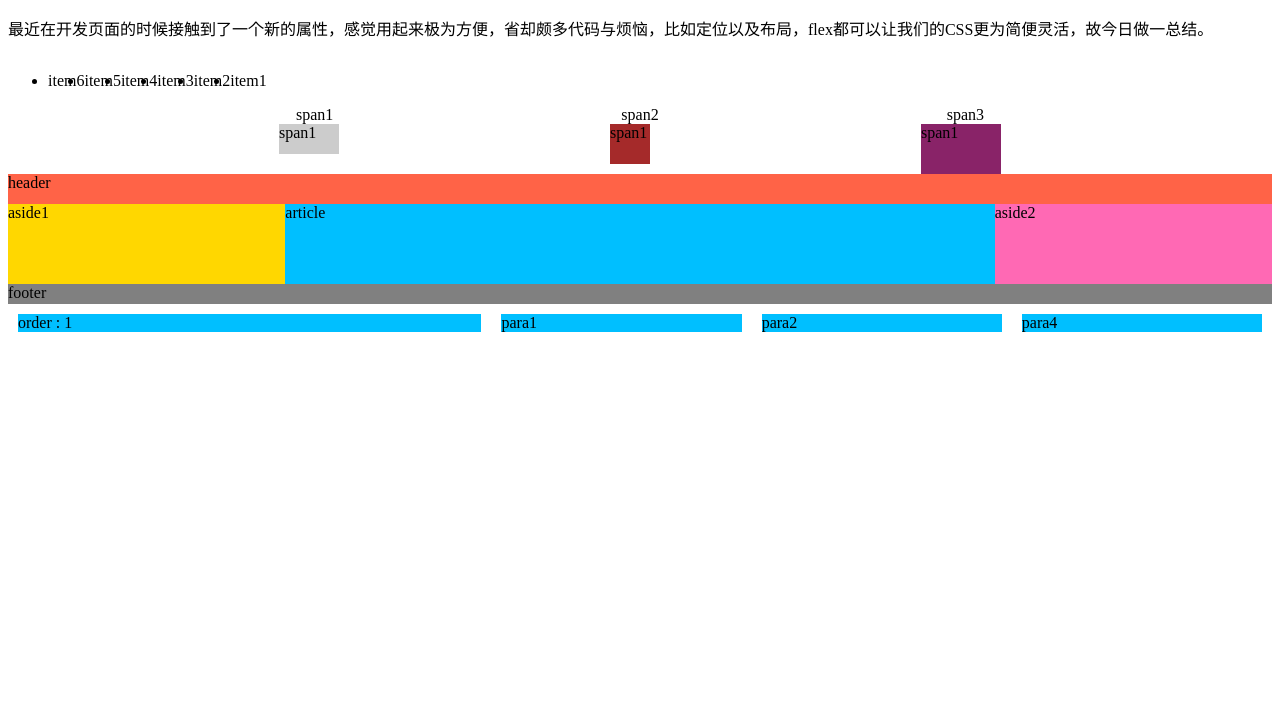
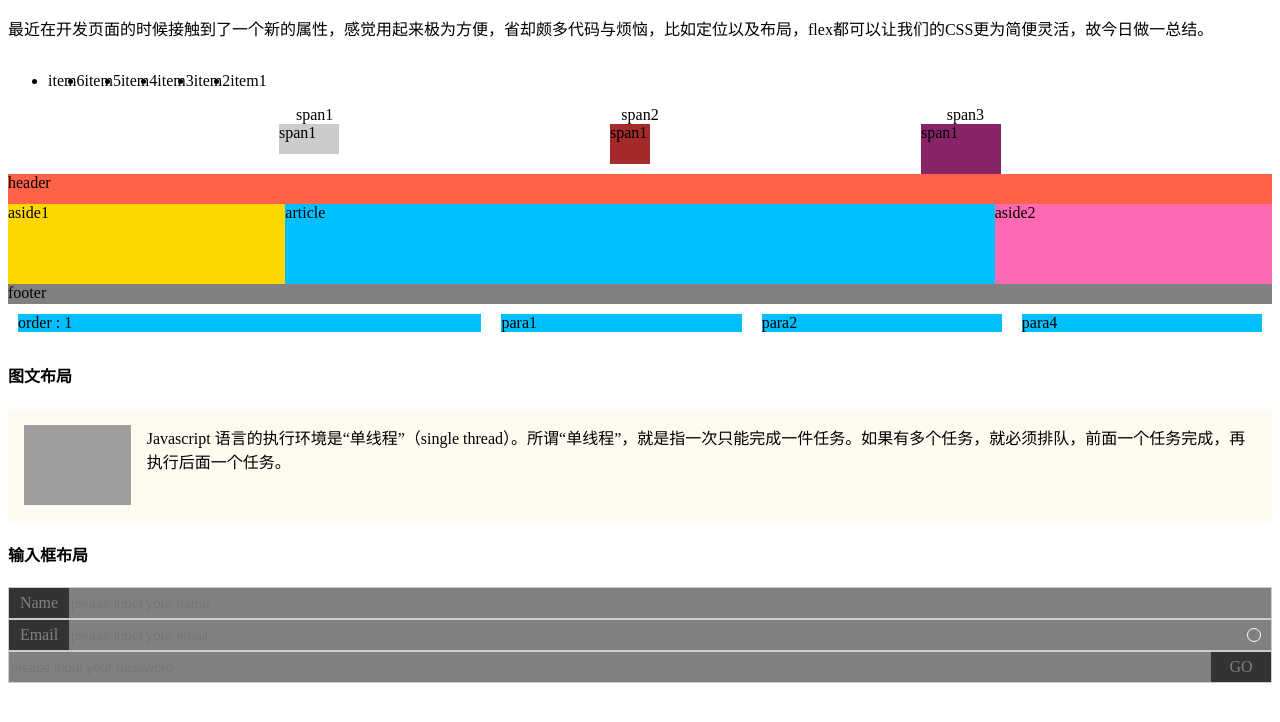
Before and after one commit to Dumengmeng/dailyNotes, a plain HTML site: page flex.html in a window 1280 px wide. Drawn offline with Linux system fonts and the light colour scheme; grey boxes are pictures that could not be loaded.

Commit message:
flex 使用案例

```diff
--- a/flex.html
+++ b/flex.html
@@ -19,7 +19,7 @@
 			display: flex;
 			/*flex-direction: column-reverse;*/ /* 会导致justify-content 失效 */
 			justify-content: flex-start; /* flex items在水平线上以起始线为基准 */
-			justify-content: flex-start; /* flex items在水平线上以结束线会基准 */
+			justify-content: flex-end; /* flex items在水平线上以结束线会基准 */
 			justify-content: space-between; /* 第一个元素在起始线，最后一个元素在结束线 */
 			justify-content: space-around; /* 等边距分布 */
 			justify-content: space-evenly; /* 等间距分布 */
@@ -113,6 +113,54 @@
 			/* flex-shrink: 1; */ /* 为项目的缩小比例，负值无效 */
 			/* flex-basis: 100px */ /* 固定item的宽度 */
 		}
+		.wrap1{
+			display: flex;
+			/* flex-direction: row-reverse; */
+			align-items: flex-start;
+			background-color: floralwhite;
+			padding: 1em;
+		}
+		.wrap1 img{
+			flex: 0 1 100px;
+			height: 80px;
+			margin-right: 1em;
+		}
+		.wrap1 p{
+			margin: 0;
+		}
+		.wrap2, .wrap3, .wrap4{
+			display: flex;
+			line-height: 30px;
+			border: 1px solid #ccc;
+			background-color: #333;
+		}
+		.wrap2 span, .wrap3 span, .wrap4 span{
+			flex: 0 1 60px;
+			color: gray;
+			text-align: center;
+		}
+		.wrap3{
+			position: relative;
+		}
+		.wrap2 input, .wrap3 input, .wrap4 input{
+			flex: 1;
+		}
+		input{
+			border: 0;
+			background-color: grey;
+			color: #fff;
+		}
+		.wrap3 i{
+			position: absolute;
+			right: 10px;
+			top: 50%;
+			transform: translateY(-50%);
+			-webkit-transform: translateY(-50%);
+			width: 12px;
+			height: 12px;
+			border-radius: 50%;
+			border: 1px solid #fff;
+		}
 	</style>
 </head>
 <body>
@@ -158,5 +206,30 @@
 		<p>para4</p>
 	</div>
 
+	<div class="box6">
+		<h4>图文布局</h4>
+		<div class="wrap1">
+			<img src="https://pics.lvjs.com.cn//uploads/pc/place2/2017-03-15/22d09ab3-b138-49bb-b41d-2fa29c5b8cb6_480_320.jpg" alt="">
+			<p>Javascript 语言的执行环境是“单线程”（single thread）。所谓“单线程”，就是指一次只能完成一件任务。如果有多个任务，就必须排队，前面一个任务完成，再执行后面一个任务。</p>
+		</div>
+	</div>
+
+	<div class="box7">
+		<h4>输入框布局</h4>
+		<div class="wrap2">
+			<span>Name</span>
+			<input type="text" placeholder="please input your name">
+		</div>
+		<div class="wrap3">
+			<span>Email</span>
+			<input type="text" placeholder="please input your email">
+			<i></i>
+		</div>
+		<div class="wrap4">
+			<input type="text" placeholder="please input your password">
+			<span>GO</span>
+		</div>
+	</div>
+
 </body>
 </html>
```
